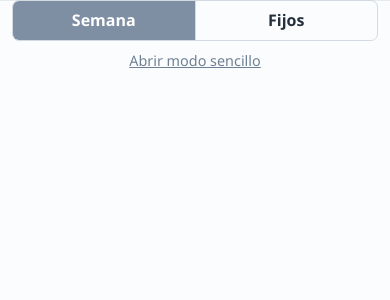
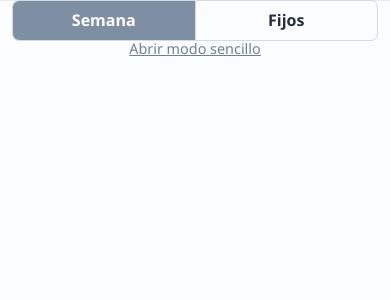
Before and after one commit to rg2011/calendario, a Python web app: template templates/week.html in a window 390 px wide. Shown: the part 62-362 px from the top of the page. Run offline with Jinja, Linux system fonts and the light colour scheme; the template is opened without the code that fills it, so the values that code supplies are empty.

Commit message:
a ver márgenes

```diff
--- a/static/style.css
+++ b/static/style.css
@@ -1522,6 +1522,7 @@ body {
 
     .week-tabs {
         width: calc(100% - 1.5rem);
+        margin-bottom: 0;
     }
 
     .easy-mode-container .week-tabs {
@@ -1537,7 +1538,7 @@ body {
     }
 
     .week-tab-panel {
-        padding: 0.75rem;
+        padding: 0;
     }
 
     .dialing-list {
```
